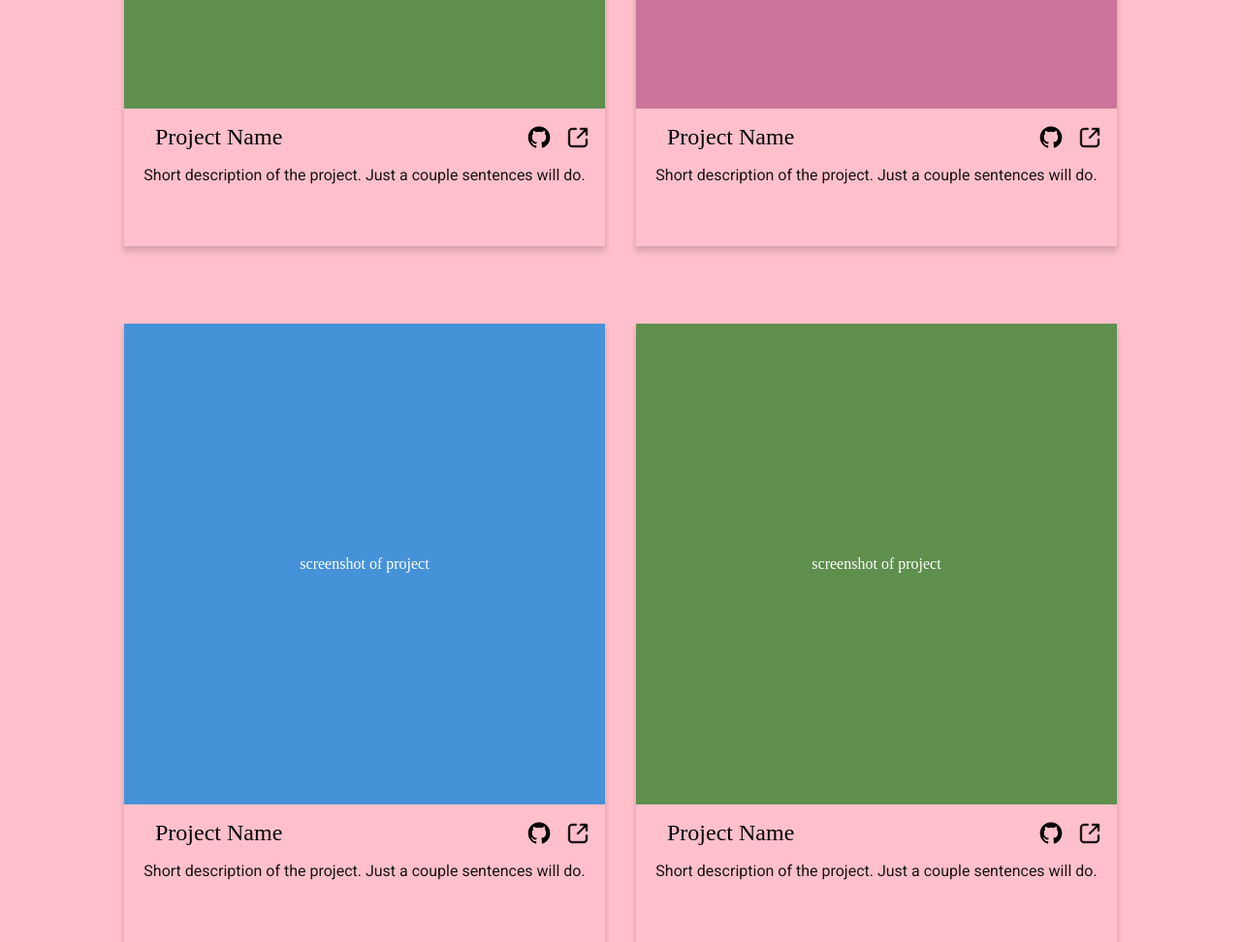
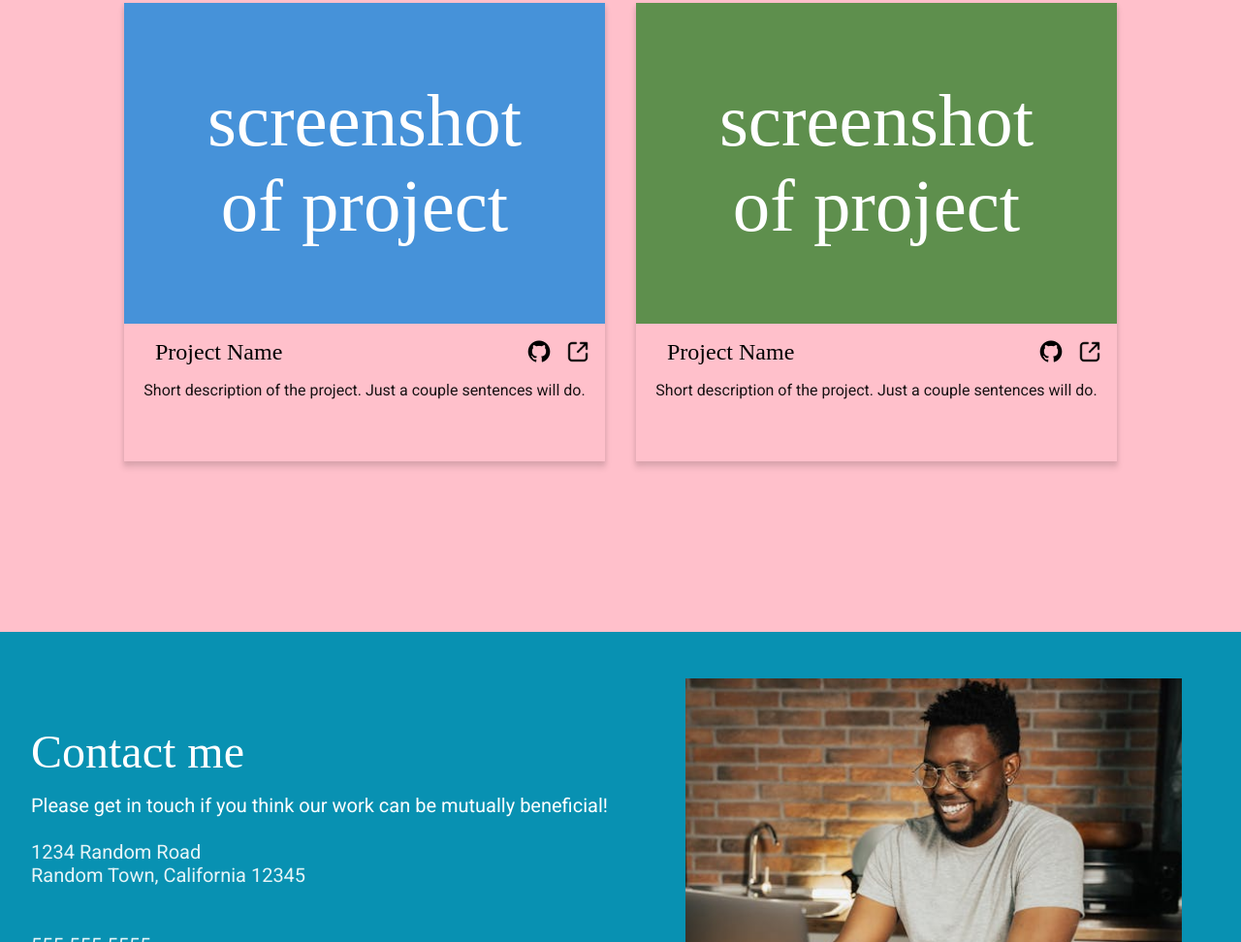
Before and after one commit to ilathem/homepage-top, a website built with webpack: page src/index.html in a window 1280 px wide. Shown: the part 1828-2800 px from the top of the page at 97% size. Built offline with nearby package versions, Linux system fonts and the light colour scheme; a web font is replaced by a local one.

Commit message:
add more to footer section of tablet version

```diff
--- a/src/index.css
+++ b/src/index.css
@@ -339,6 +339,7 @@ footer {
   .my-work {
     margin-top: 0;
     width: 80vw;
+    margin-bottom: 8rem;
   }
 
   .my-work > h2 {
@@ -349,6 +350,10 @@ footer {
   .proj {
     width: calc(40vw - 1rem);
     margin-bottom: 3rem;
+  }
+
+  .proj-img > p {
+    font-size: 6vw;
   }
 
   .projects-container {
@@ -363,13 +368,50 @@ footer {
   }
 
   .proj-img {
-    height: 80%;
+    aspect-ratio: 3/2;
   }
 
   .proj-desc {
     flex-grow: 1;
   }
+
+  footer {
+    display: flex;
+    flex-direction: row;
+  }
+
+  .contact-me {
+    padding-top: 6rem;
+    padding-bottom: 6rem;
+  }
+
+  .contact-me > h2 {
+    text-align: left;
+  }
+
+  .contact-message {
+    font-size: 1.25rem;
+  }
+
+  .contact-addr {
+    font-size: 1.25rem;
+  }
+  .other-contact {
+    font-size: 1.25rem;
+  }
+
+  .contact-me-links {
+    justify-content: start;
+  }
+
+  .closing-img {
+    width: 40vw;
+    margin: 3rem;
+    height: auto;
+  }
 }
+
+/* TODO: icons for contact phone and email */
 
 @media screen and (min-width: 1024px) {
   body {
--- a/src/index.html
+++ b/src/index.html
@@ -200,11 +200,11 @@
       </div>
     </section>
 
+    <img class="closing-img"
+         src="pexels-tima-miroshnichenko-5198239.jpg"
+         alt="portrait" />
   </footer>
 
-  <img class="closing-img"
-       src="pexels-tima-miroshnichenko-5198239.jpg"
-       alt="portrait" />
 </body>
 
 </html>
```
